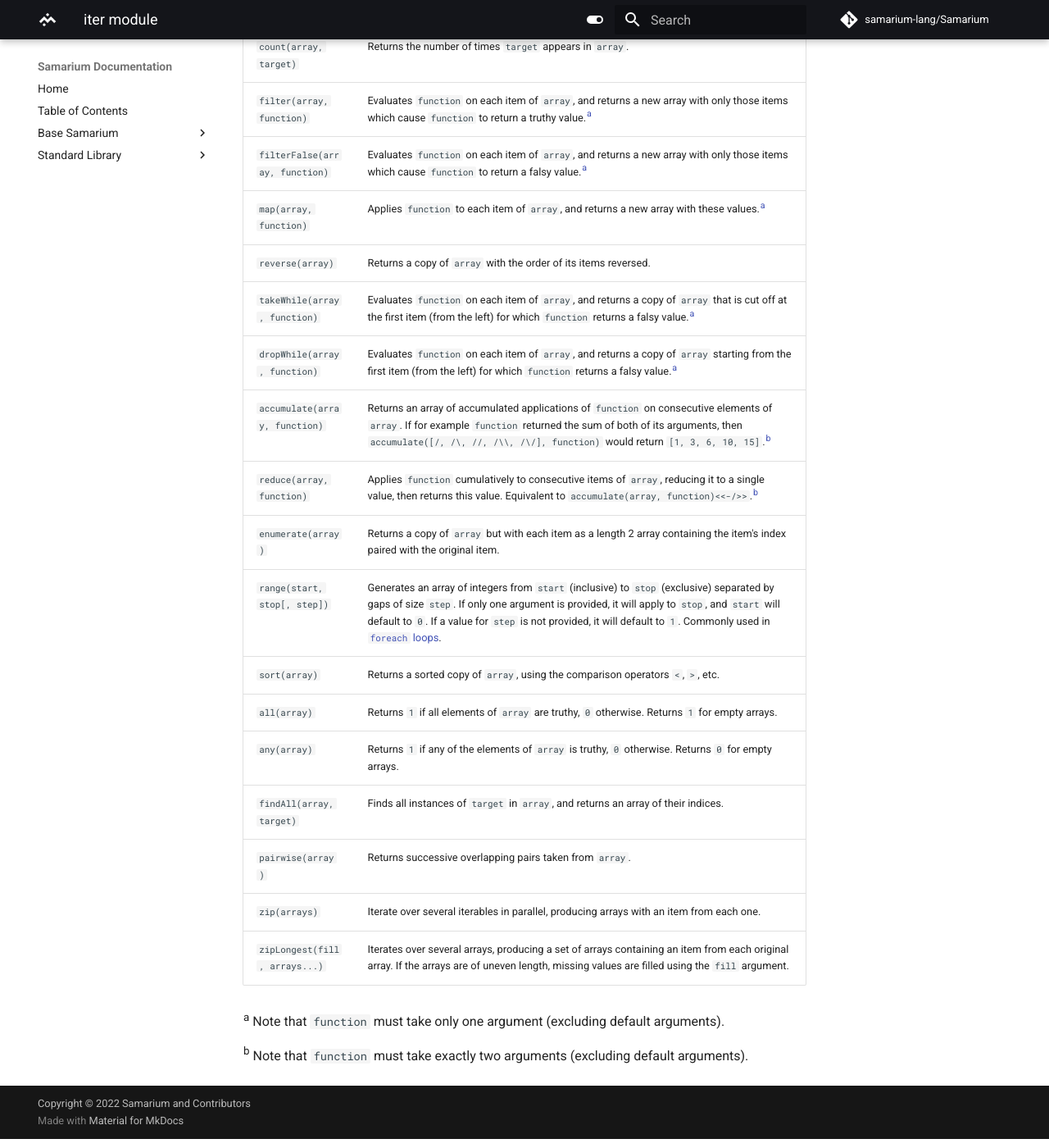
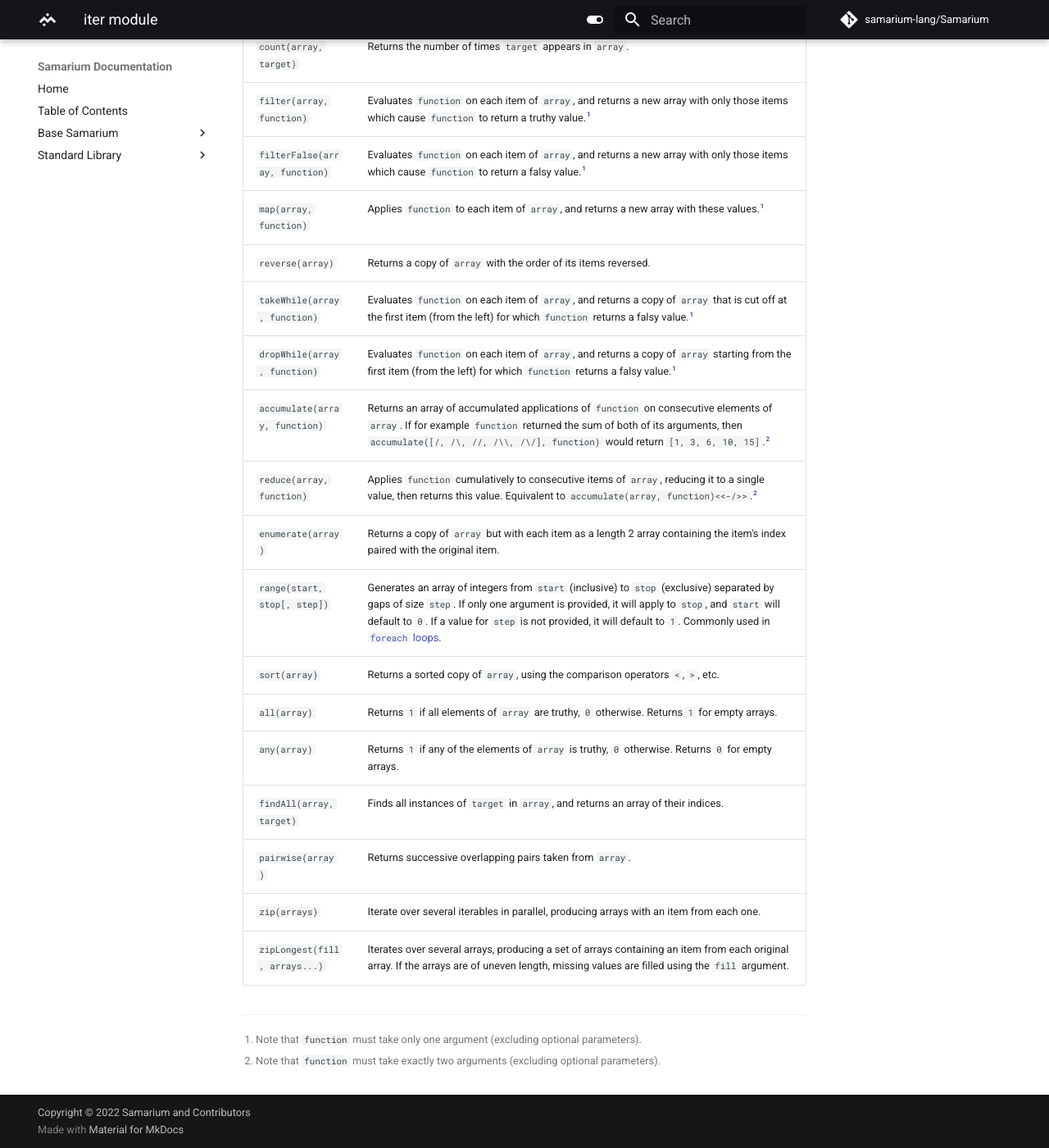
Before and after one commit to samarium-lang/Samarium, an MkDocs documentation site: the page built from docs/stditer.md, in a window 1280 px wide and 1400 px high, scrolled down 324 px. Shown: the whole window at 82% size. Built offline with MkDocs 1.6.1 and Material for MkDocs 9.7.7, drawn with Linux system fonts in a browser that asks for light colours; comment, search, counter and statistics services are not loaded.

Commit message:
Updated notes

```diff
--- a/docs/stditer.md
+++ b/docs/stditer.md
@@ -6,16 +6,16 @@ Function                       | Use
 ---                            | ---
 `find(array, target)`          | Finds the first instance of `target` in `array`, and returns its index. `array` may be of type Array or String. If `target` does not appear in `array`, `-1` is instead returned.
 `count(array, target)`         | Returns the number of times `target` appears in `array`.
-`filter(array, function)`      | Evaluates `function` on each item of `array`, and returns a new array with only those items which cause `function` to return a truthy value.[<sup>a</sup>](#note-a)
-`filterFalse(array, function)` | Evaluates `function` on each item of `array`, and returns a new array with only those items which cause `function` to return a falsy value.[<sup>a</sup>](#note-a)
-`map(array, function)`         | Applies `function` to each item of `array`, and returns a new array with these values.[<sup>a</sup>](#note-a)
+`filter(array, function)`      | Evaluates `function` on each item of `array`, and returns a new array with only those items which cause `function` to return a truthy value.[^1]
+`filterFalse(array, function)` | Evaluates `function` on each item of `array`, and returns a new array with only those items which cause `function` to return a falsy value.[^1]
+`map(array, function)`         | Applies `function` to each item of `array`, and returns a new array with these values.[^1]
 `reverse(array)`               | Returns a copy of `array` with the order of its items reversed.
-`takeWhile(array, function)`   | Evaluates `function` on each item of `array`, and returns a copy of `array` that is cut off at the first item (from the left) for which `function` returns a falsy value.[<sup>a</sup>](#note-a)
-`dropWhile(array, function)`   | Evaluates `function` on each item of `array`, and returns a copy of `array` starting from the first item (from the left) for which `function` returns a falsy value.[<sup>a</sup>](#note-a)
-`accumulate(array, function)`  | Returns an array of accumulated applications of `function` on consecutive elements of `array`. If for example `function` returned the sum of both of its arguments, then `accumulate([/, /\, //, /\\, /\/], function)` would return `[1, 3, 6, 10, 15]`.[<sup>b</sup>](#note-b)
-`reduce(array, function)`      | Applies `function` cumulatively to consecutive items of `array`, reducing it to a single value, then returns this value. Equivalent to `accumulate(array, function)<<-/>>`.[<sup>b</sup>](#note-b)
+`takeWhile(array, function)`   | Evaluates `function` on each item of `array`, and returns a copy of `array` that is cut off at the first item (from the left) for which `function` returns a falsy value.[^1]
+`dropWhile(array, function)`   | Evaluates `function` on each item of `array`, and returns a copy of `array` starting from the first item (from the left) for which `function` returns a falsy value.[^1]
+`accumulate(array, function)`  | Returns an array of accumulated applications of `function` on consecutive elements of `array`. If for example `function` returned the sum of both of its arguments, then `accumulate([/, /\, //, /\\, /\/], function)` would return `[1, 3, 6, 10, 15]`.[^2]
+`reduce(array, function)`      | Applies `function` cumulatively to consecutive items of `array`, reducing it to a single value, then returns this value. Equivalent to `accumulate(array, function)<<-/>>`.[^2]
 `enumerate(array)`             | Returns a copy of `array` but with each item as a length 2 array containing the item's index paired with the original item.
-`range(start, stop[, step])`   | Generates an array of integers from `start` (inclusive) to `stop` (exclusive) separated by gaps of size `step`. If only one argument is provided, it will apply to `stop`, and `start` will default to `0`. If a value for `step` is not provided, it will default to `1`. Commonly used in [`foreach` loops](09controlflow.md#foreach-loop).
+`range(start, stop[, step])`   | Generates an array of integers from `start` (inclusive) to `stop` (exclusive) separated by gaps of size `step`. If only one argument is provided, it will apply to `stop`, and `start` will default to `0`. If a value for `step` is not provided, it will default to `1`. Commonly used in [`foreach` loops](controlflow.md#foreach-loop).
 `sort(array)`                  | Returns a sorted copy of `array`, using the comparison operators `<`, `>`, etc.
 `all(array)`                   | Returns `1` if all elements of `array` are truthy, `0` otherwise. Returns `1` for empty arrays.
 `any(array)`                   | Returns `1` if any of the elements of `array` is truthy, `0` otherwise. Returns `0` for empty arrays.
@@ -24,6 +24,7 @@ Function                       | Use
 `zip(arrays)`                  | Iterate over several iterables in parallel, producing arrays with an item from each one.
 `zipLongest(fill, arrays...)`  | Iterates over several arrays, producing a set of arrays containing an item from each original array. If the arrays are of uneven length, missing values are filled using the `fill` argument.
 
-<sup id="note-a">a</sup> Note that `function` must take only one argument (excluding default arguments).
 
-<sup id="note-b">b</sup> Note that `function` must take exactly two arguments (excluding default arguments).
+[^1]: Note that `function` must take only one argument (excluding optional parameters).
+
+[^2]: Note that `function` must take exactly two arguments (excluding optional parameters).
```
Also changed, not shown: docs/stdcollections.md (+13 -13 lines), docs/stdstring.md (+11 -13 lines).
